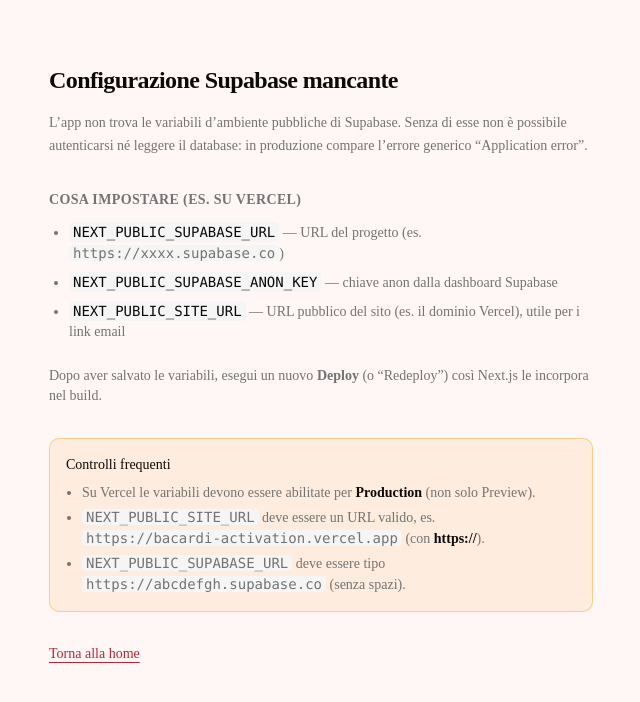
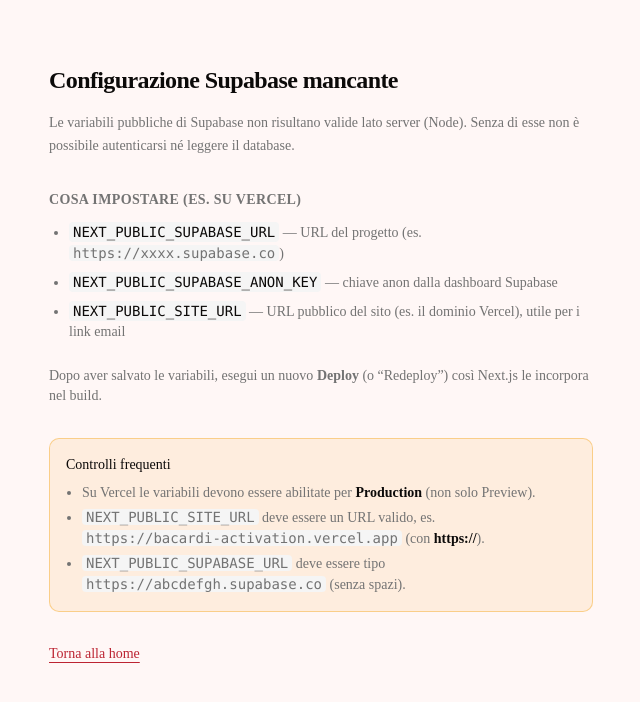
Before and after one commit to adrianumxx/Bacardi-activation, a Next.js app: page /configurazione in a window 1280 px wide. Shown: the top 702 px of the page, without its empty margins (319-959 px from the left). Built offline with nearby package versions, Linux system fonts and the light colour scheme.

Commit message:
fix: niente check env nel middleware Edge (Vercel)

```diff
--- a/src/app/configurazione/page.tsx
+++ b/src/app/configurazione/page.tsx
@@ -5,9 +5,8 @@
     <div className="mx-auto max-w-xl px-4 py-16 text-foreground">
       <h1 className="text-2xl font-semibold tracking-tight">Configurazione Supabase mancante</h1>
       <p className="mt-4 text-sm leading-relaxed text-muted-foreground">
-        L’app non trova le variabili d’ambiente pubbliche di Supabase. Senza di esse non è possibile
-        autenticarsi né leggere il database: in produzione compare l’errore generico “Application
-        error”.
+        Le variabili pubbliche di Supabase non risultano valide lato server (Node). Senza di esse non
+        è possibile autenticarsi né leggere il database.
       </p>
 
       <h2 className="mt-8 text-sm font-semibold uppercase tracking-wide text-muted-foreground">
```
Also changed, not shown: src/middleware.ts (+5 -12 lines).
